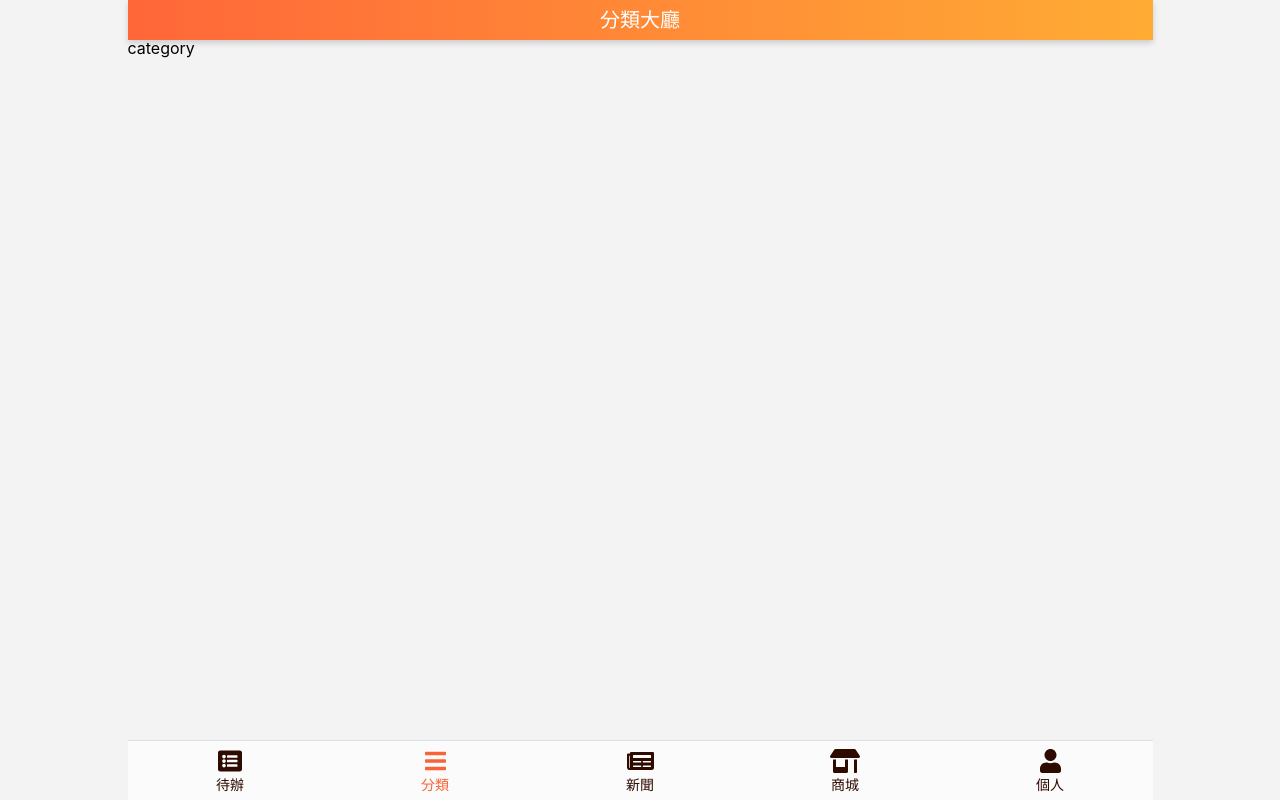
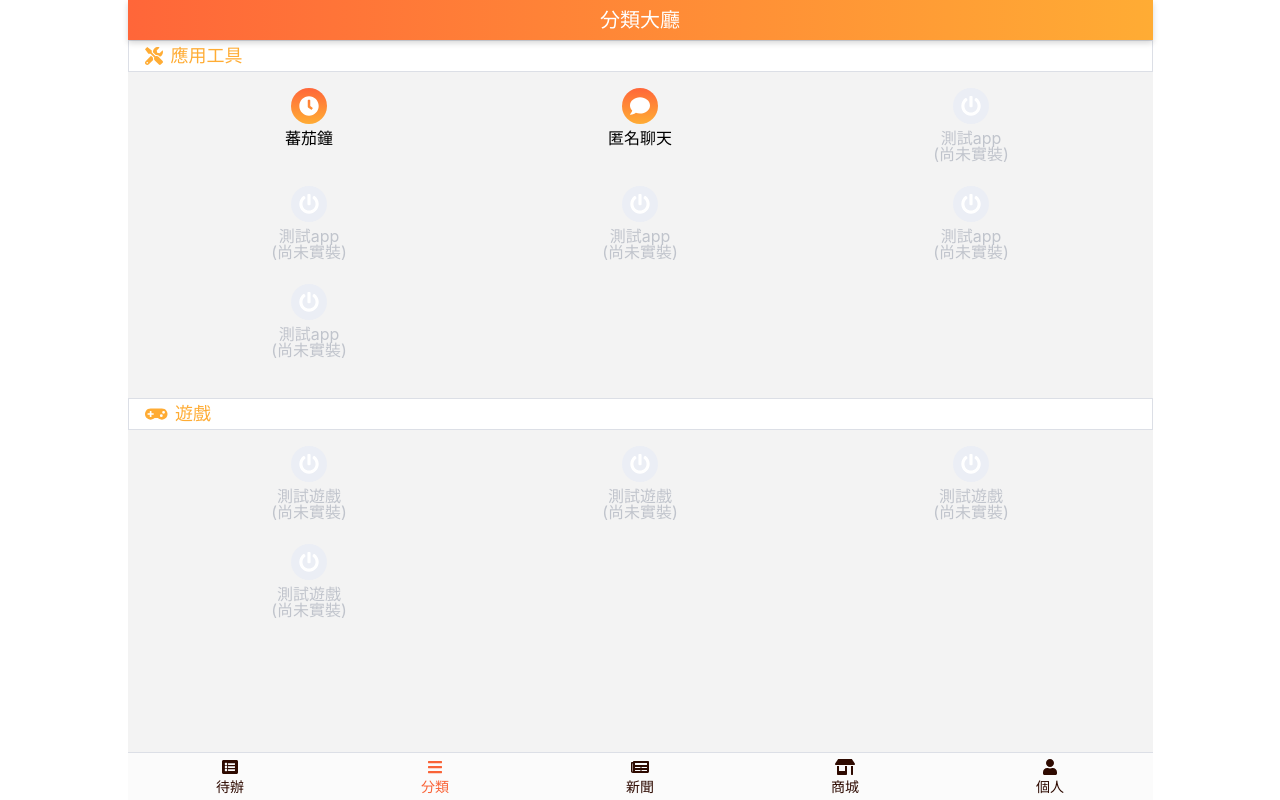
Before and after one commit to wuzhe0912/vue-tools-app, a Vue app: page /category in a window 1280 px wide. Built offline with nearby package versions, Linux system fonts and the light colour scheme.

Commit message:
- 分類大廳 layout - 調整 nav 高度 - 修改 todo 推送的 click 事件綁定位置

```diff
--- a/src/assets/scss/color.scss
+++ b/src/assets/scss/color.scss
@@ -4,6 +4,7 @@ $primary: #f96337;
 $primary-light: #ffac34;
 $light: #fff;
 $disabled: #c0c4cc;
+$disabled-icon: #ebeef5;
 $loading-shadow:#eaeaea;
 $white-shadow: #eee;
 
@@ -16,3 +17,5 @@ $nav-color: #2e0a00;
 $nav-active-color: #726464;
 // border
 $border-line: #dcdfe6;
+//icon
+$icon-bg: linear-gradient(to top, #ffac34 0%, #ff6639 100%);
--- a/src/assets/scss/share.scss
+++ b/src/assets/scss/share.scss
@@ -21,4 +21,4 @@ $z-index: zero, base, fixed, modal;
 
 // height
 $header: to-rem(40px);
-$nav: to-rem(60px);
+$nav: to-rem(48px);
--- a/src/assets/scss/style.scss
+++ b/src/assets/scss/style.scss
@@ -20,7 +20,6 @@ body {
   font-family: "Microsoft YaHei", -apple-system,"BlinkMacSystemFont", "Arial", "Segoe UI", "Roboto", "Helvetica Neue", "Helvetica", "Microsoft JhengHei", "Heiti", "Microsoft YaHei Bold", sans-serif;
   font-weight: normal;
   line-height: 1;
-  background-color: $main-bg;
 }
 
 * {
--- a/src/components/body-nav/style.scss
+++ b/src/components/body-nav/style.scss
@@ -34,7 +34,7 @@
 
 .icon {
   margin-bottom: to-rem(5px);
-  font-size: $font-large;
+  font-size: $font-normal;
 }
 
 .txt {
--- a/src/views/category/index.vue
+++ b/src/views/category/index.vue
@@ -1,5 +1,16 @@
 <template lang="pug">
-  .category__wrap category
+  .category__wrap
+    .container(v-for="node in list")
+      .title
+        font-awesome-icon.title__icon(:icon="node.icon")
+        span.title__txt {{ node.name }}
+      .content
+        .content__wrap(v-for="subNode in node.subList" :class="{isDisabled: subNode.disabled}")
+          .list__icon
+            font-awesome-icon(:icon="subNode.icon")
+          .list__txt
+            span {{ subNode.name }}
+            span(v-if="subNode.disabled") (尚未實裝)
 </template>
 
 <script>
@@ -7,7 +18,33 @@ export default {
   name: 'category',
   components: {},
   data () {
-    return {}
+    return {
+      list: [
+        {
+          name: '應用工具',
+          icon: 'tools',
+          subList: [
+            { name: '蕃茄鐘', icon: 'clock', disabled: false },
+            { name: '匿名聊天', icon: 'comment', disabled: false },
+            { name: '測試app', icon: 'power-off', disabled: true },
+            { name: '測試app', icon: 'power-off', disabled: true },
+            { name: '測試app', icon: 'power-off', disabled: true },
+            { name: '測試app', icon: 'power-off', disabled: true },
+            { name: '測試app', icon: 'power-off', disabled: true }
+          ]
+        },
+        {
+          name: '遊戲',
+          icon: 'gamepad',
+          subList: [
+            { name: '測試遊戲', icon: 'power-off', disabled: true },
+            { name: '測試遊戲', icon: 'power-off', disabled: true },
+            { name: '測試遊戲', icon: 'power-off', disabled: true },
+            { name: '測試遊戲', icon: 'power-off', disabled: true }
+          ]
+        }
+      ]
+    }
   }
 }
 </script>
--- a/src/views/category/style.scss
+++ b/src/views/category/style.scss
@@ -1 +1,65 @@
 @import '@/assets/scss/share.scss';
+
+.category__wrap {
+  display: flex;
+  flex-direction: column;
+  width: 100%;
+  height: 100%;
+}
+
+.title {
+  display: flex;
+  align-items: center;
+  background: $light;
+  height: to-rem(32px);
+  font-size: to-rem(18px);
+  color: $primary-light;
+  padding-left: to-rem(16px);
+  border: 1px solid $border-line;
+}
+
+.title__icon {
+  margin-right: to-rem(8px);
+}
+
+.content {
+  display: flex;
+  flex-wrap: wrap;
+  width: 100%;
+  padding: to-rem(16px);
+}
+
+.content__wrap {
+  display: flex;
+  flex-direction: column;
+  align-items: center;
+  width: calc(100% / 3);
+  margin-bottom: to-rem(24px);
+}
+
+.list__icon {
+  display: flex;
+  justify-content: center;
+  align-items: center;
+  color: $light;
+  width: to-rem(36px);
+  height: to-rem(36px);
+  background: $icon-bg;
+  border-radius: 50%;
+  font-size: $font-big;
+  margin-bottom: to-rem(6px);
+}
+
+.list__txt {
+  display: flex;
+  flex-direction: column;
+  align-items: center;
+}
+
+.isDisabled {
+  color: $disabled;
+
+  .list__icon {
+    background: $disabled-icon;
+  }
+}
--- a/src/views/todo/index.vue
+++ b/src/views/todo/index.vue
@@ -40,9 +40,9 @@
           onblur="this.placeholder = '請輸入文字'"
           @keyup.enter="addTodoList()"
         )
-        button.btn__add
+        button.btn__add(@click="addTodoList()")
           font-awesome-icon.btn__add__icon(icon="hand-point-up")
-          span.btn__add__txt(@click="addTodoList()") 推送
+          span.btn__add__txt 推送
       button.btn__primary.add__container(@click="change()")
         font-awesome-icon.add__icon(icon="plus")
         span.add__txt 新增待辦事項
```
